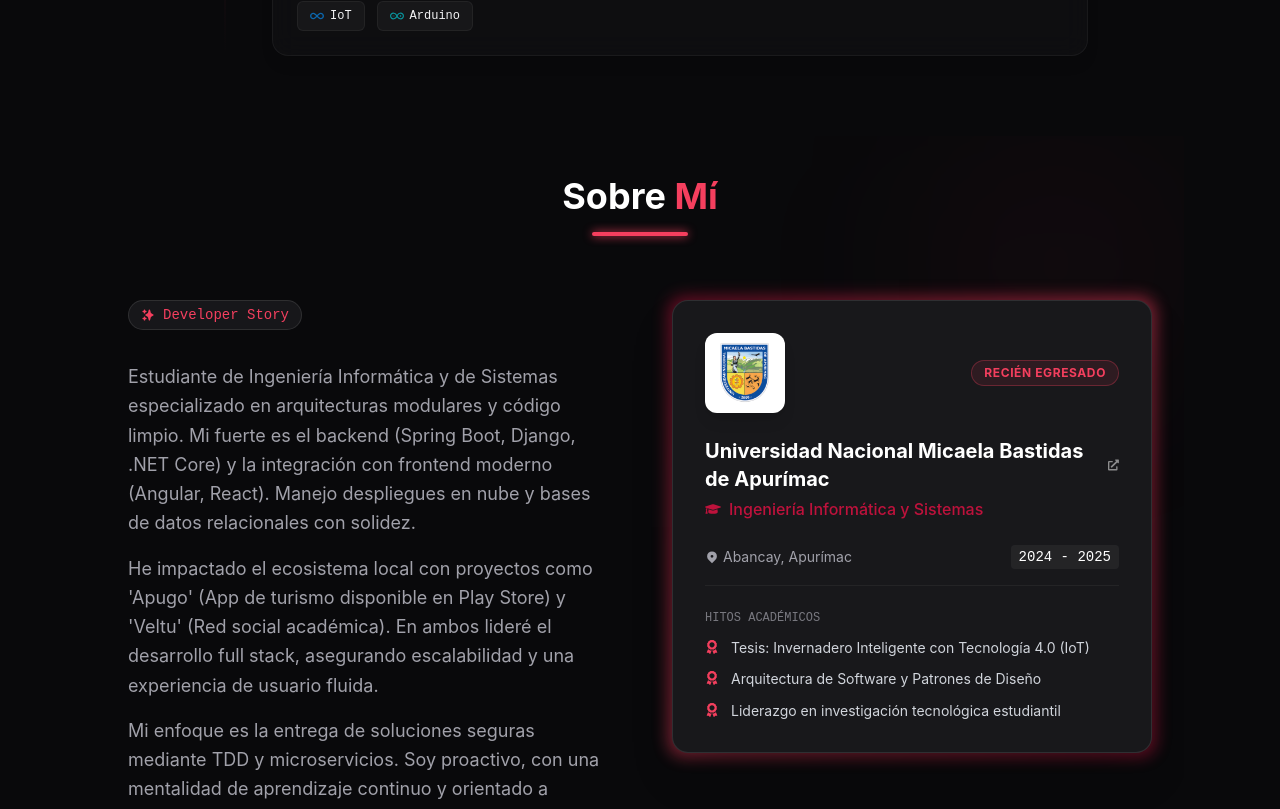
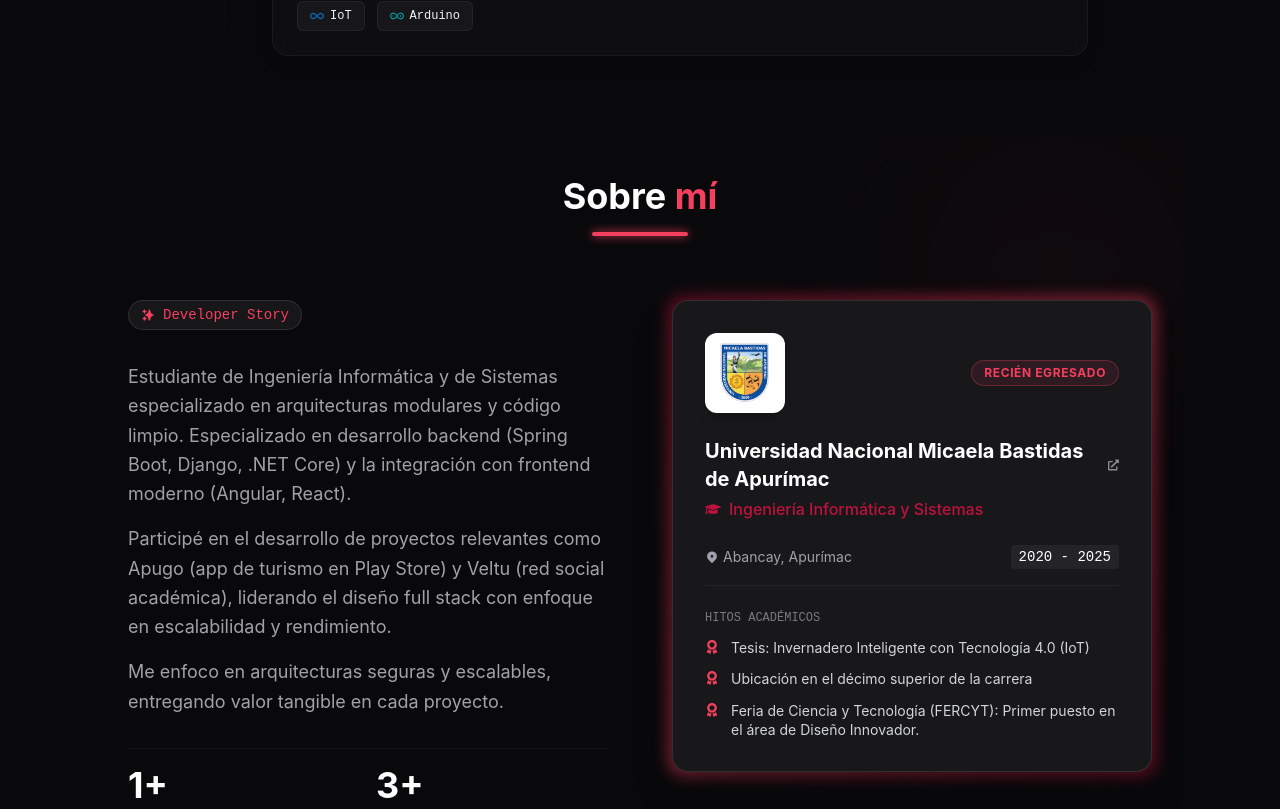
Before and after one commit to Luis3Fernando/Luis3Fernando, a React (Vite) app: page / in a window 1280 px wide. Shown: the part 2126-2935 px from the top of the page. Built offline with nearby package versions, Linux system fonts and the light colour scheme.

Commit message:
Refactor: Correción de 'sobre mi'

```diff
--- a/src/components/sections/About.tsx
+++ b/src/components/sections/About.tsx
@@ -6,7 +6,7 @@ import { ABOUT_DATA } from '@data/about';
 
 const About: React.FC = () => {
   return (
-    <section className="relative py-8 md:py-10 px-4 md:px-8 overflow-hidden" id="about">
+    <section className="relative py-8 md:py-10 mb-40 px-4 md:px-8 overflow-hidden" id="about">
       <div className="absolute top-0 right-0 w-64 h-64 bg-neon/5 blur-[100px] rounded-full pointer-events-none"></div>
       <div className="max-w-7xl mx-auto">
         <motion.div
@@ -16,7 +16,7 @@ const About: React.FC = () => {
           className="text-center mb-12 md:mb-16"
         >
           <h2 className="text-3xl md:text-4xl font-bold text-white mb-4">
-            Sobre <span className="text-neon">Mí</span>
+            Sobre <span className="text-neon">mí</span>
           </h2>
           <div className="h-1 w-20 md:w-24 bg-neon mx-auto rounded-full shadow-[0_0_10px_var(--color-neon)]"></div>
         </motion.div>
@@ -39,11 +39,11 @@ const About: React.FC = () => {
             </div>
             <div className="grid grid-cols-2 gap-4 pt-4 border-t border-white/5">
               <div>
-                <span className="block text-3xl md:text-4xl font-bold text-white mb-1">2+</span>
+                <span className="block text-3xl md:text-4xl font-bold text-white mb-1">1+</span>
                 <span className="text-sm text-text-muted">Años de Experiencia</span>
               </div>
               <div>
-                <span className="block text-3xl md:text-4xl font-bold text-white mb-1">5+</span>
+                <span className="block text-3xl md:text-4xl font-bold text-white mb-1">3+</span>
                 <span className="text-sm text-text-muted">Proyectos Desplegados</span>
               </div>
             </div>
--- a/src/components/sections/Experience.tsx
+++ b/src/components/sections/Experience.tsx
@@ -65,8 +65,6 @@ const Experience: React.FC = () => {
                 <p className="text-text-muted leading-relaxed mb-5 border-l-2 border-primary/30 pl-3 md:pl-4 text-sm md:text-base">
                   {exp.description}
                 </p>
-
-                {/* 4. TECH CHIPS (Compactos en móvil) */}
                 <div className="flex flex-wrap gap-2 md:gap-3">
                   {exp.tech.map((techItem) => (
                     <span
--- a/src/components/sections/Skills.tsx
+++ b/src/components/sections/Skills.tsx
@@ -12,7 +12,7 @@ const Skills: React.FC = () => {
         className="text-center mb-12"
       >
         <h2 className="text-3xl md:text-4xl font-bold text-white mb-4">
-          Arsenal <span className="text-neon">Tecnológico</span>
+          Stack <span className="text-neon">tecnológico</span>
         </h2>
         <div className="h-1 w-24 bg-neon mx-auto rounded-full shadow-[0_0_10px_var(--color-neon)]"></div>
       </motion.div>
--- a/src/data/about.ts
+++ b/src/data/about.ts
@@ -1,10 +1,10 @@
-import { LogoUnamba } from '@assets/icons';
+import { LogoUnamba } from "@assets/icons";
 
 export const ABOUT_DATA = {
   description: [
-    "Estudiante de Ingeniería Informática y de Sistemas especializado en arquitecturas modulares y código limpio. Mi fuerte es el backend (Spring Boot, Django, .NET Core) y la integración con frontend moderno (Angular, React). Manejo despliegues en nube y bases de datos relacionales con solidez.",
-    "He impactado el ecosistema local con proyectos como 'Apugo' (App de turismo disponible en Play Store) y 'Veltu' (Red social académica). En ambos lideré el desarrollo full stack, asegurando escalabilidad y una experiencia de usuario fluida.",
-    "Mi enfoque es la entrega de soluciones seguras mediante TDD y microservicios. Soy proactivo, con una mentalidad de aprendizaje continuo y orientado a resultados tangibles."
+    "Estudiante de Ingeniería Informática y de Sistemas especializado en arquitecturas modulares y código limpio. Especializado en desarrollo backend (Spring Boot, Django, .NET Core) y la integración con frontend moderno (Angular, React).",
+    "Participé en el desarrollo de proyectos relevantes como Apugo (app de turismo en Play Store) y Veltu (red social académica), liderando el diseño full stack con enfoque en escalabilidad y rendimiento.",
+    "Me enfoco en arquitecturas seguras y escalables, entregando valor tangible en cada proyecto.",
   ],
   education: {
     university: "Universidad Nacional Micaela Bastidas de Apurímac",
@@ -12,12 +12,12 @@ export const ABOUT_DATA = {
     logo: LogoUnamba,
     degree: "Ingeniería Informática y Sistemas",
     status: "Recién Egresado",
-    year: "2024 - 2025",
+    year: "2020 - 2025",
     location: "Abancay, Apurímac",
     achievements: [
       "Tesis: Invernadero Inteligente con Tecnología 4.0 (IoT)",
-      "Arquitectura de Software y Patrones de Diseño",
-      "Liderazgo en investigación tecnológica estudiantil"
-    ]
-  }
+      "Ubicación en el décimo superior de la carrera",
+      "Feria de Ciencia y Tecnología (FERCYT): Primer puesto en el área de Diseño Innovador.",
+    ],
+  },
 };
```
